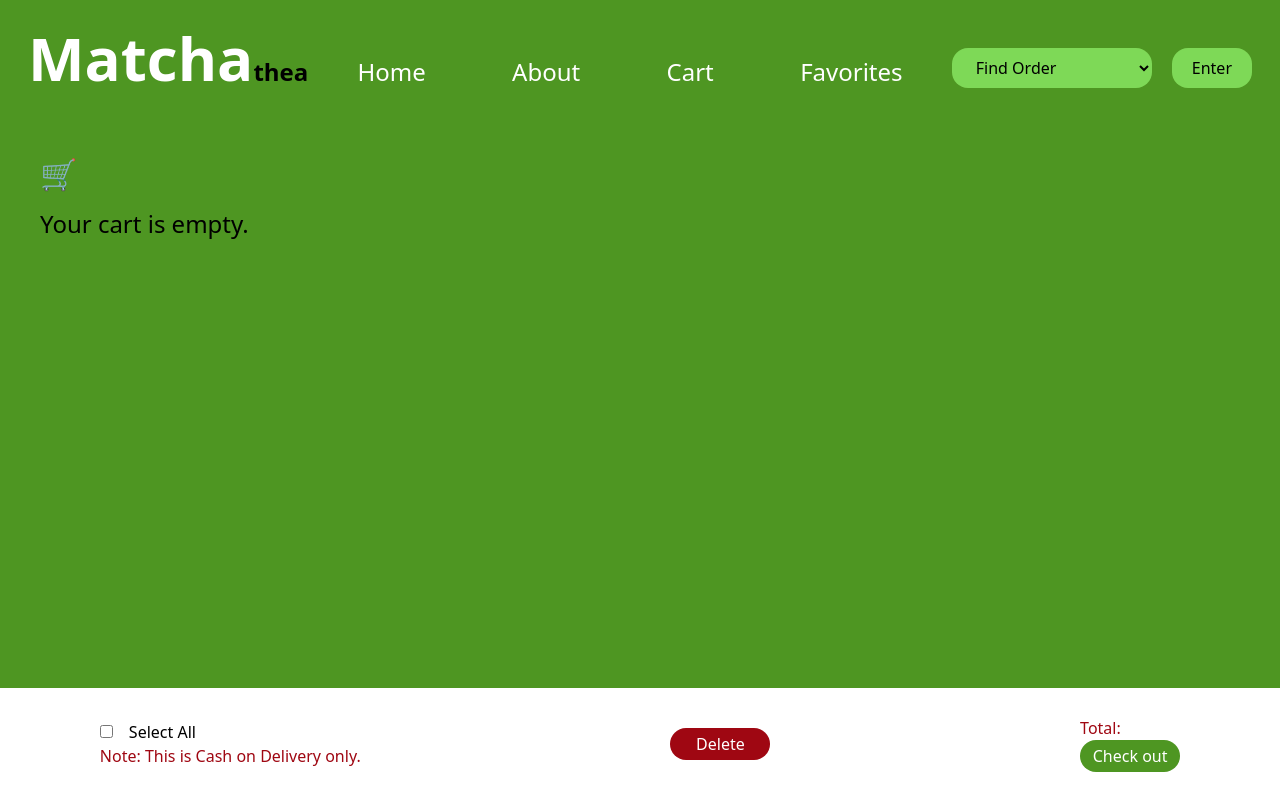
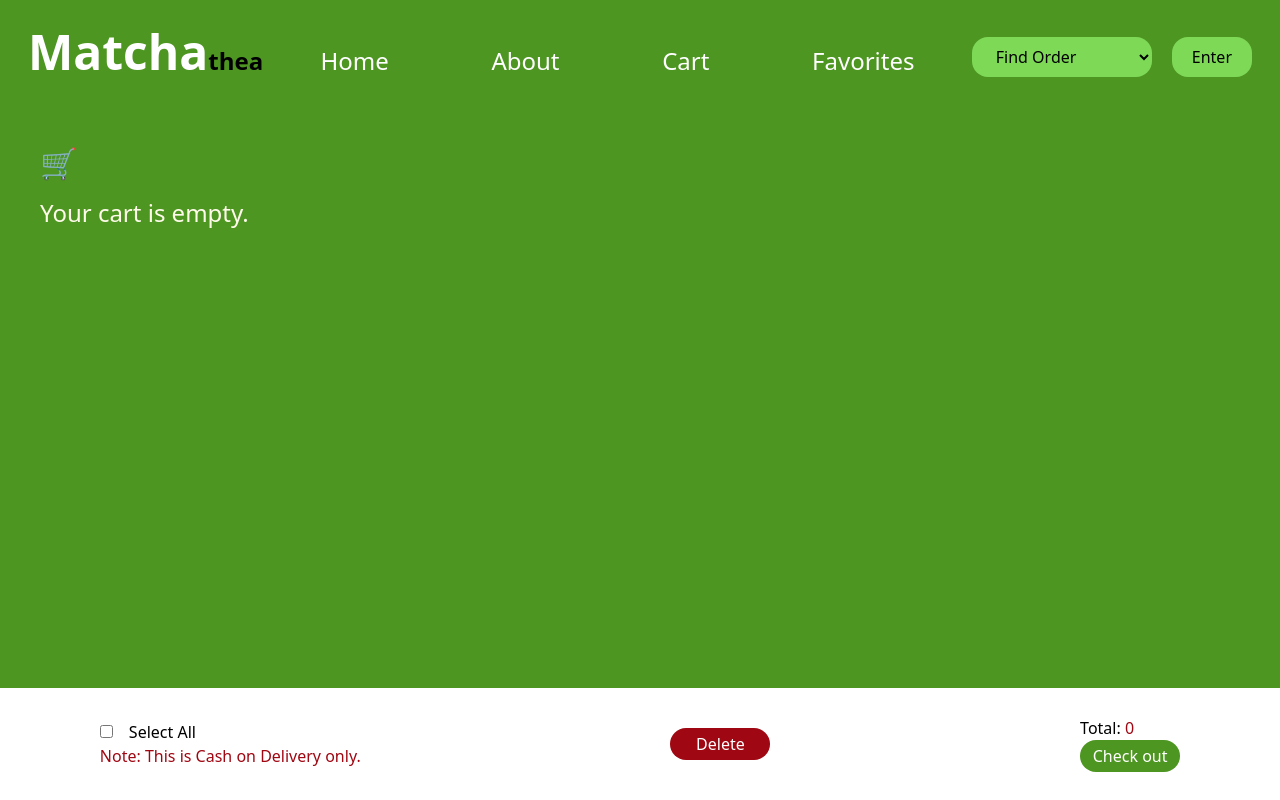
Before and after one commit to lAngittoto/matcha, a React (Vite) app: page /cart in a window 1280 px wide. Built offline with nearby package versions, Linux system fonts and the light colour scheme.

Commit message:
done cart last buy

```diff
--- a/src/Buttons/FindProduct.jsx
+++ b/src/Buttons/FindProduct.jsx
@@ -26,7 +26,7 @@ const FindProducts = ({ onEnter }) => {
       <select
         value={selectedOption}
         onChange={(e) => setSelectedOption(e.target.value)}
-        className="placeholder-black bg-[#7ED957] outline-none px-2 py-2 rounded-2xl lg:px-5 lg:text-[1rem] text-[0.8rem] w-[200px] cursor-pointer"
+        className="placeholder-black bg-[#7ED957] outline-none px-2 py-2 rounded-2xl lg:px-5 lg:text-[1rem] text-[0.8rem] w-[180px] cursor-pointer"
       >
         <option value="" disabled>Find Order</option>
         <option value="ClassicPure">Classic and Pure</option>
--- a/src/components/Cart.jsx
+++ b/src/components/Cart.jsx
@@ -1,35 +1,49 @@
 import { useCart } from "../context/CartContext";
 import { useState } from "react";
 const Cart = () => {
-  const { cartItems, increaseQuantity, decreaseQuantity } = useCart();
+  const { cartItems, increaseQuantity, decreaseQuantity, removeFromCart } =
+    useCart();
   const [selectedItems, setSelectedItems] = useState([]);
   const [isAllSelected, setIsAllSelected] = useState(false);
+  const handleDeleteSelected = () => {
+    if (selectedItems.length > 0) {
+      removeFromCart(selectedItems);
+      setSelectedItems([]);
+      setIsAllSelected(false);
+    }
+  };
+  const getTotal = () => {
+    return selectedItems.reduce((sum, index) =>{
+      const item = cartItems[index];
+      return sum + (item?.price || 0) * (item?.quantity || 1);
+    }, 0);
+  }
 
   const toggleSelectAll = () => {
-    if(isAllSelected) {
+    if (isAllSelected) {
       setSelectedItems([]);
       setIsAllSelected(false);
-    }else{
+    } else {
       const allIndex = cartItems.map((_, index) => index);
       setSelectedItems(allIndex);
       setIsAllSelected(true);
     }
-  }
+  };
   const toggleSelectItem = (index) => {
     const isAllSelected = selectedItems.includes(index);
     const updated = isAllSelected
       ? selectedItems.filter((i) => i !== index)
-      :[...selectedItems,index];
+      : [...selectedItems, index];
     setSelectedItems(updated);
     setIsAllSelected(updated.length === cartItems.length);
-    }
+  };
 
   return (
     <>
       <div className="p-10 pb-40 overflow-y-auto">
         <h2 className="text-3xl font-bold mb-4 cursor-not-allowed">🛒</h2>
         {cartItems.length === 0 ? (
-          <p className="text-2xl">Your cart is empty.</p>
+          <p className="text-2xl text-amber-50">Your cart is empty.</p>
         ) : (
           <ul className="space-y-4 ">
             {cartItems.map((item, index) => (
@@ -37,9 +51,11 @@ const Cart = () => {
                 key={index}
                 className="bg-gray-200 p-4 rounded-lg flex flex-col items-center gap-2 justify-between md:text-[0.8rem] md:flex-row sm:flex-col "
               >
-                <input type="checkbox"
+                <input
+                  type="checkbox"
                   checked={selectedItems.includes(index)}
-                onChange={()=> toggleSelectItem(index)}/>
+                  onChange={() => toggleSelectItem(index)}
+                />
                 <div className="bg-gray-100 w-[300px] flex flex-row items-center text-[0.6rem] gap-2 sm:w-[500px] sm:text-[1.1rem]">
                   <img src={item.image} alt={item.flavor} className="w-24" />
                   <h3 className="text-emerald-900">{item.flavor}</h3>
@@ -60,7 +76,13 @@ const Cart = () => {
                   </button>
                 </div>
                 <p className="text-[1.2rem] ">Quantity: {item.quantity}</p>
-                <p className="text-[1.2rem] ">₱ <span className="text-emerald-800"> {item.price || "N/A"}</span></p>
+                <p className="text-[1.2rem] ">
+                  ₱{" "}
+                  <span className="text-emerald-800">
+                    {" "}
+                    {item.price || "N/A"}
+                  </span>
+                </p>
               </li>
             ))}
           </ul>
@@ -68,19 +90,28 @@ const Cart = () => {
       </div>
       <section className="bg-white p-5  w-screen fixed bottom-0 flex flex-row items-center justify-around ">
         <div className="space-x-4 ">
-          <input type="checkbox" name="" id="" checked={isAllSelected} onChange={toggleSelectAll}/>
+          <input
+            type="checkbox"
+            name=""
+            id=""
+            checked={isAllSelected}
+            onChange={toggleSelectAll}
+          />
           <label htmlFor="">Select All</label>
           <h1 className="text-red-800 text-[0.7rem] sm:text-[1rem]">
             Note: This is Cash on Delivery only.
           </h1>
         </div>
         <div className=" px-5 py-5 flex flex-col w-[400px] justify-around  sm:flex-row gap-2 items-center">
-          <button className="bg-red-800 w-[80px] py-1 rounded-3xl text-[1rem] text-white cursor-pointer hover:scale-110 transition-transform duration-100 sm:text-[1rem] sm:w-[100px]">
+          <button
+            onClick={handleDeleteSelected}
+            className="bg-red-800 w-[80px] py-1 rounded-3xl text-[1rem] text-white cursor-pointer hover:scale-110 transition-transform duration-100 sm:text-[1rem] sm:w-[100px]"
+          >
             Delete
           </button>
         </div>
         <div>
-          <h1 className="text-red-800 sm:text-[1rem] text-[0.8rem]">Total: </h1>
+          <h1 className="text-red-800 sm:text-[1rem] text-[0.8rem]"><span className="text-black">Total: </span> {getTotal()}</h1>
           <button className="bg-[#4e9622] w-[80px] py-1 rounded-3xl text-[0.7rem] text-white cursor-pointer hover:scale-110 transition-transform duration-100 sm:text-[1rem] sm:w-[100px]">
             Check out
           </button>
--- a/src/components/Favorite.jsx
+++ b/src/components/Favorite.jsx
@@ -4,10 +4,10 @@ const Favorite = () => {
   const { favoriteItems, removeFromFavorites} = useFavorite();
 
   return (
-    <div className="p-10 text-black">
-      <h1 className="text-3xl font-bold mb-5">❤️ Your Favorites</h1>
+    <div className="p-10 ">
+      <h1 className="text-3xl font-bold mb-5">❤️ </h1>
       {favoriteItems.length === 0 ? (
-        <p>No favorites yet!</p>
+        <p className="text-2xl text-amber-50">No favorites yet!</p>
       ) : (
         <div className="grid grid-cols-1 md:grid-cols-2 lg:grid-cols-3 gap-5">
           {favoriteItems.map((item, index) => (
--- a/src/components/Header.jsx
+++ b/src/components/Header.jsx
@@ -5,7 +5,7 @@ const Header = () => {
     <header className="font-sans px-5 py-5 md:px-7 md:py-7 ">
       <nav className="flex flex-col justify-between md:flex-row lg:flex-row gap-3 ">
         <div>
-          <h1 className="text-white text-5xl font-bold md:text-6xl cursor-default">
+          <h1 className="text-white text-5xl font-bold md:text-5xl cursor-default">
             Matcha<span className="text-black text-2xl">thea</span>
           </h1>
         </div>
--- a/src/context/CartProvider.jsx
+++ b/src/context/CartProvider.jsx
@@ -49,6 +49,11 @@ export const CartProvider = ({ children }) => {
       price: item.price || getPrice(item),
     }));
   });
+const removeFromCart = (indicesToRemove) => {
+  setCartItems((prevItems) =>
+    prevItems.filter((_, index) => !indicesToRemove.includes(index))
+  );
+};
 
   const addToCart = (product) => {
     const price = getPrice(product);
@@ -101,7 +106,7 @@ export const CartProvider = ({ children }) => {
 
   return (
     <CartContext.Provider
-      value={{ cartItems, addToCart, increaseQuantity, decreaseQuantity }}
+      value={{ cartItems, addToCart, increaseQuantity, decreaseQuantity,removeFromCart }}
     >
       {children}
     </CartContext.Provider>
```
Lines whose indentation alone changed are shown as unchanged.
